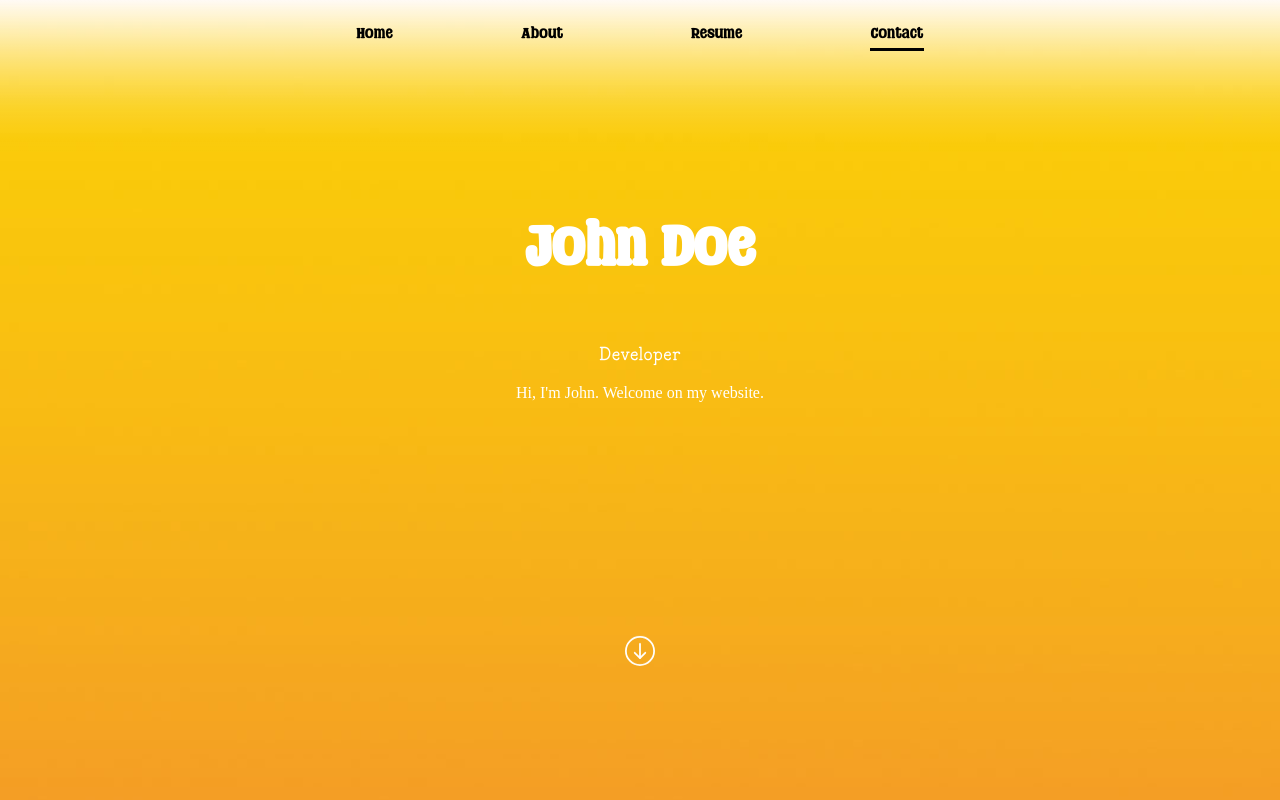
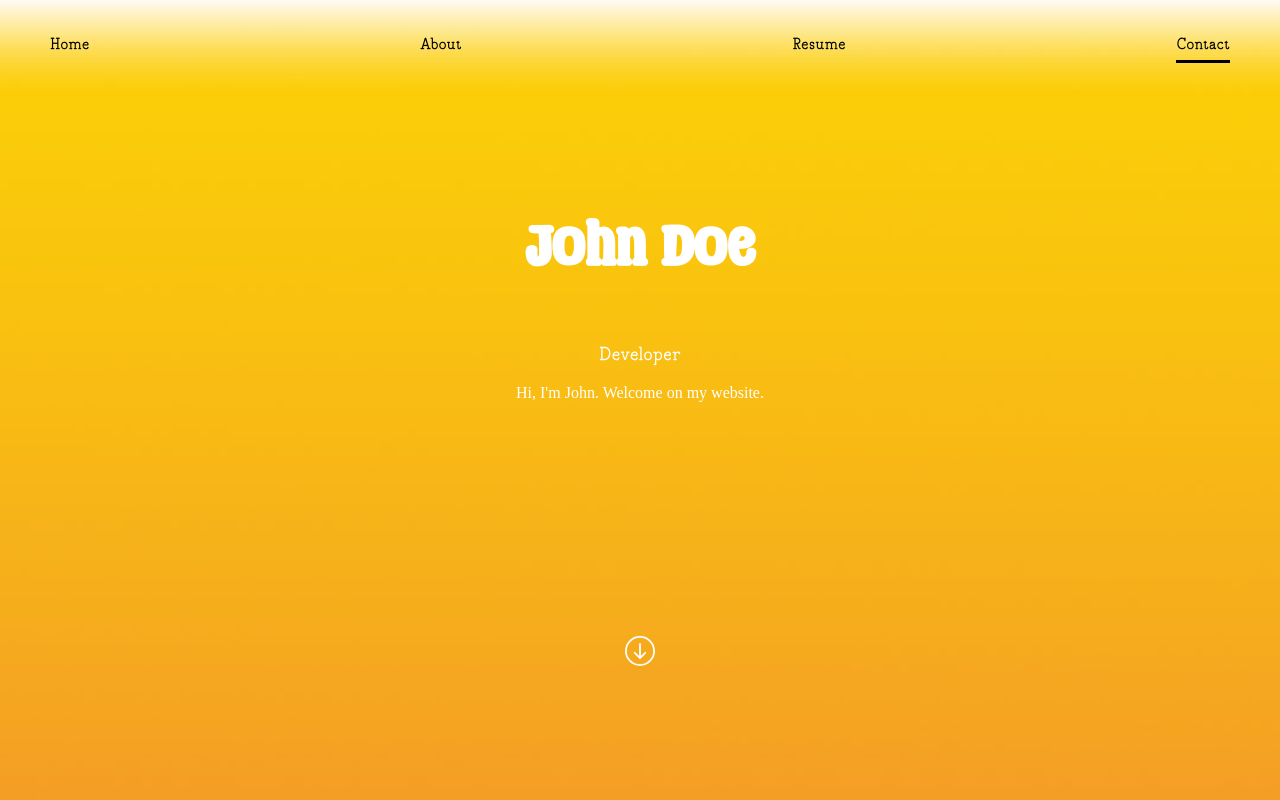
Before and after one commit to vrahier/website, a React (Create React App) app: page / in a window 1280 px wide. Shown: the top 800 px of the page. Built offline with nearby package versions, Linux system fonts and the light colour scheme; a web font is replaced by a local one.

Commit message:
Update Header style

```diff
--- a/src/components/Header/Style.js
+++ b/src/components/Header/Style.js
@@ -11,31 +11,25 @@ export const StyledHeader = styled.header`
   color: ${colors.menu};
 `
 
-export const MenuBackground = styled.div`
-  position: absolute;
-  top: 0;
-  left: 0;
-  width: 100%;
-  height: calc(100% + 6rem);
-  z-index: -1;
-  opacity: 1;
-  background: linear-gradient(to bottom, rgb(255, 250, 245) 0%, rgba(255, 250, 245, 0.737) 19%, rgba(255, 250, 245, 0.54) 34%, rgba(255, 250, 245, 0.38) 47%, rgba(255, 250, 245, 0.28) 56.5%, rgba(255, 250, 245, 0.192) 65%, rgba(255, 250, 245, 0.125) 73%, rgba(255, 250, 245, 0.075) 80.2%, rgba(255, 250, 245, 0.043) 86.1%, rgba(255, 250, 245, 0.02) 91%, rgba(255, 250, 245, 0.008) 95.2%, rgba(255, 250, 245, 0.004) 98.2%, rgba(255, 250, 245, 0) 100%);
-`
-
 export const MenuContainer = styled.div`
   display: flex;
   justify-content: center;
 `
 
-export const Menu = styled.ul`
-  list-style: none;
-  padding: 0;
+export const Menu = styled.div`
+  background: linear-gradient(to bottom, rgb(255, 250, 245) 0%, rgba(255, 250, 245, 0.737) 19%, rgba(255, 250, 245, 0.54) 34%, rgba(255, 250, 245, 0.38) 47%, rgba(255, 250, 245, 0.28) 56.5%, rgba(255, 250, 245, 0.192) 65%, rgba(255, 250, 245, 0.125) 73%, rgba(255, 250, 245, 0.075) 80.2%, rgba(255, 250, 245, 0.043) 86.1%, rgba(255, 250, 245, 0.02) 91%, rgba(255, 250, 245, 0.008) 95.2%, rgba(255, 250, 245, 0.004) 98.2%, rgba(255, 250, 245, 0) 100%);
+  padding-top: 35px;
+  padding-bottom: 35px;
+  padding-left: 50px;
+  padding-right: 50px;
+  display: flex;
+  flex-direction: row;
+  justify-content: space-between;
+  font-weight: bold;
+  width: 100vw;
 `
 
-export const MenuItem = styled.li`
-  font-family: 'SparkyStonesRegular';
-  display: inline-block;
-  margin: 8px 5vw 0 5vw;
+export const MenuItem = styled.div`
   cursor: pointer;
 
   &:after {
--- a/src/components/Header/index.jsx
+++ b/src/components/Header/index.jsx
@@ -1,5 +1,5 @@
 import {scrollToDiv} from '../../utils/scroll';
-import { Menu, MenuBackground, MenuContainer, MenuItem, StyledHeader } from './Style';
+import { Menu, MenuContainer, MenuItem, StyledHeader } from './Style';
 import {useTranslation} from 'react-i18next';
 
 function Header({currentSection}) {
@@ -26,7 +26,6 @@ function Header({currentSection}) {
   return (
     <StyledHeader>
         <MenuContainer>
-          <MenuBackground/>
           <Menu>
           { menuItems.map((item, index) => (
             <MenuItem
```
